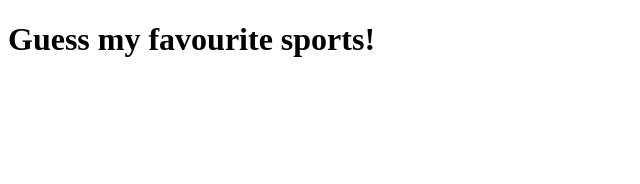
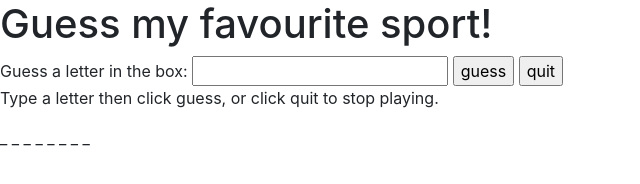
Before and after one commit to frootloops64/Word-Guess-Game, a plain HTML site: page index.html in a window 1280 px wide. Shown: the whole page, without its empty margins (0-640 px from the left). Drawn offline with nearby package versions, Linux system fonts and the light colour scheme.

Commit message:
coding final copy of assignment

```diff
--- a/index.html
+++ b/index.html
@@ -3,31 +3,91 @@
 
 <head>
     <title>Word Guessing Game</title>
+    <link rel="stylesheet" href="https://maxcdn.bootstrapcdn.com/bootstrap/4.0.0/css/bootstrap.min.css">
+    <script src="https://code.jquery.com/jquery.js"></script>
+
 </head>
 
 <body>
-    <h1>Guess my favourite sports!</h1>
+    <h1>Guess my favourite sport!</h1>
+    Guess a letter in the box:
+    <input id="guess" type="text">
+    <input type="button" value="guess" onClick="guessOne()">
+    <input type="button" value="quit" onClick="quit()">
+    <p id="message"></p>
+    <p>
+        <span id="answer">Preparing guess word</span>
+    </p>
+</body>
 
-    <script>
-        // Create an array of words
-        var sports = [
-            "tennis", "badminton", "swimming", "cycling", "running"
-        ];
+<script>
+    var sports = [
+        "tennis",
+        "badminton",
+        "swimming",
+        "cycling",
+        "running"
+    ];
+    var sport = "";
+    var answerArray = [];
 
-        // Pseudocoding
-        // Pick a random word
+    function init() {
+        sport = sports[Math.floor(Math.random() * sports.length)];
+        answerArray = [];
+        for (var i = 0; i < sport.length; i++) {
+            answerArray[i] = "_";
+        }
+        document.getElementById("answer").innerHTML = answerArray.join(" ");
+        document.getElementById("message").innerHTML =
+            "Type a letter then click guess, or click quit to stop playing.";
+    }
+    init();
 
-        // While the word has not been guessed,
-        // show the player current progress
-        // record a guess from player
+    function guessOne() {
+        var guess = document.getElementById("guess").value;
+        var showThisMessage = "";
 
-        // If the player wants to quit the game,
-        // Quit the game.
+        if (guess.length !== 1) {
+            showThisMessage = "Enter a single letter only.";
+        } else {
+            var i = 0;
+            for (i = 0; i < sport.length; i++) {
+                if (sport[i] === guess) {
+                    answerArray[i] = guess;
+                    showThisMessage = "Yes, \"" + guess + "\" is in the answer.";
+                }
+            }
 
-        // Else If
-    </script>
+            var remaining_letters = answerArray.length;
+            for (i = 0; i < answerArray.length; i++) {
+                if (answerArray[i !== "_"]) {
+                    remaining_letters = remaining_letters - 1;
+                }
+            }
+
+            if (remaining_letters === 0) {
+                showThisMessage = "You guessed the word!";
+            }
+
+            if (showThisMessage === "") {
+                showThisMessage = "Sorry, no\"" + guess + "\"." + " Try another letter.";
+            }
+
+            document.getElementById("answer").innerHTML = answerArray.join(" ");
+
+            document.getElementById("guess").value = "";
+        }
+        document.getElementById("message").innerHTML = showThisMessage;
+    }
+
+    function quit() {
+        document.getElementById("message").innerHTML = "The word was " + sport + ".";
+        for (var j = 0; j < sport.length; j++) {
+            answerArray[j] = sport[j];
+        }
+        document.getElementById("answer").innerHTML = answerArray.join(" ");
+    }
+</script>
 
 
-</body>
-
 </html>
```
